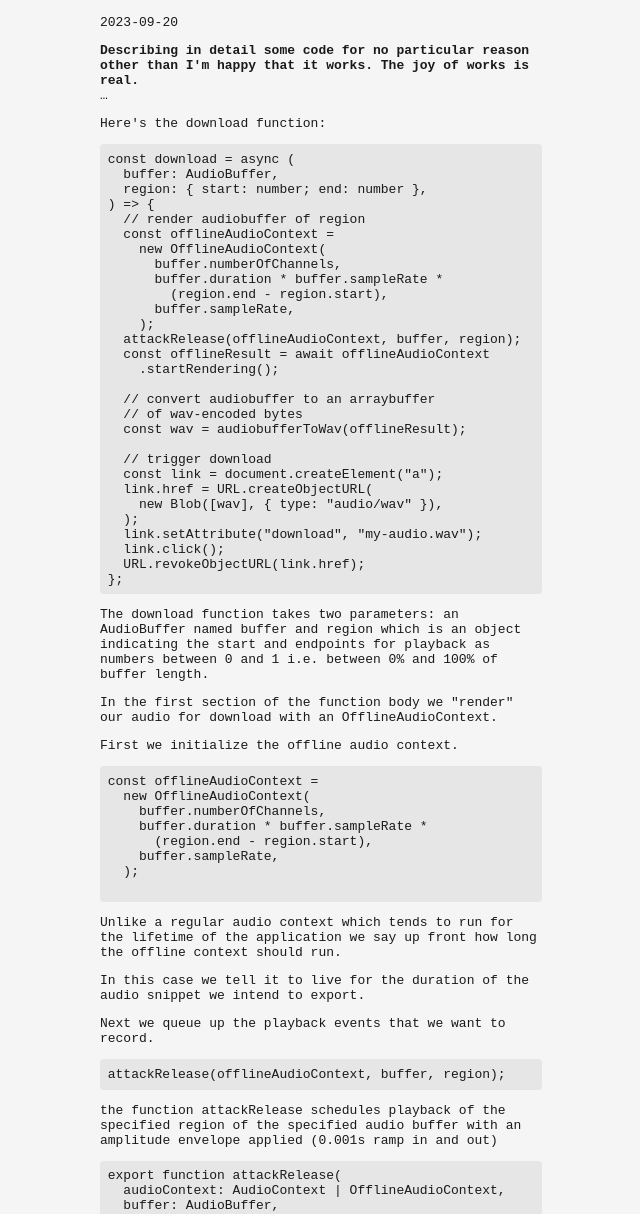
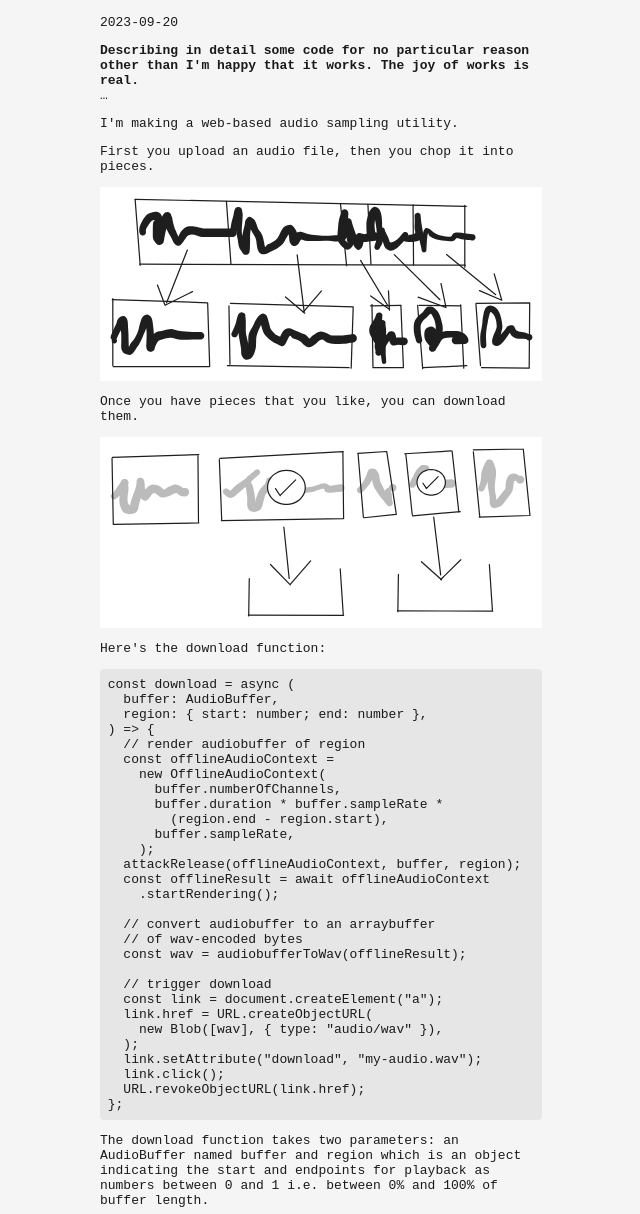
Before and after one commit to kurtsmurf/blog, an Eleventy site: page posts/blah.md in a window 1280 px wide. Shown: the part 79-1293 px from the top of the page, without its empty margins (319-959 px from the left). Built offline with nearby package versions, Linux system fonts and the light colour scheme; Eleventy itself is replaced by a stand-in of ours; code samples lack their colours; files that its build step writes are made by us from their sources.

Commit message:
add audio slicing diagrams

````diff
--- a/posts/blah.md
+++ b/posts/blah.md
@@ -4,6 +4,16 @@ description: Describing in detail some code for no particular reason other than
 date: 2023-09-20 00:00:00 -5
 draft: true
 ---
+
+I'm making a web-based audio sampling utility.
+
+First you upload an audio file, then you chop it into pieces.
+
+<img style="display: block; width: 100%;" src="/assets/img/diagram-1.svg" />
+
+Once you have pieces that you like, you can download them.
+
+<img style="display: block; width: 100%;" src="/assets/img/diagram-2.svg" />
 
 Here's the download function:
 
@@ -45,7 +55,7 @@ In the first section of the function body we "render" our audio for download wit
 
 First we initialize the offline audio context.
 
-```
+```Typescript
 const offlineAudioContext =
   new OfflineAudioContext(
     buffer.numberOfChannels,
@@ -66,9 +76,10 @@ Next we queue up the playback events that we want to record.
 attackRelease(offlineAudioContext, buffer, region);
 ```
 
-the function attackRelease schedules playback of the specified region of the specified audio buffer with an amplitude envelope applied (0.001s ramp in and out)
+the function attackRelease schedules playback of the specified region of the specified audio buffer with an amplitude envelope applied (0.001s ramp in and out). We apply the amplitude envelope to prevent popping noises when region playback starts or ends.
 
-```
+
+```Typescript
 export function attackRelease(
   audioContext: AudioContext | OfflineAudioContext,
   buffer: AudioBuffer,
@@ -103,8 +114,6 @@ export function attackRelease(
 }
 ```
 
-We apply the amplitude envelope to prevent popping noises when region playback starts or ends.
-
 Finally, we set everything in motion by calling startRendering on the offline context.
 
 Even though we told the offline context to run for the length of our selection, which may be seconds or minutes long, it will finish the task in much faster than realtime because it doesn't need to throttle itself for human listeners.
````
Also changed, not shown: assets/img/diagram-1.svg (added), assets/img/diagram-2.svg (added).
